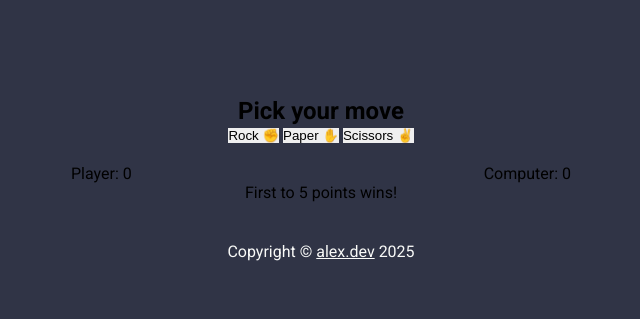
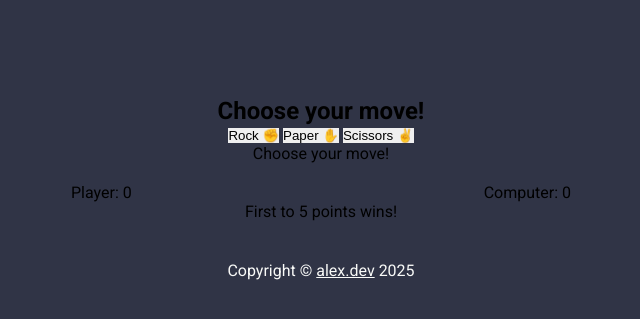
Before and after one commit to alexanderdavies-dev/Rock-Paper-Scissors-, a plain HTML site: page rockpaperscissors.html in a window 1280 px wide. Shown: the part 91-410 px from the top of the page, without its empty margins (319-959 px from the left). Drawn offline with Linux system fonts and the light colour scheme.

Commit message:
adding game-message div

```diff
--- a/rockpaperscissors.html
+++ b/rockpaperscissors.html
@@ -15,11 +15,12 @@
     </header>
     <main class = "main">
         <div class = "buttons">
-            <h2 class = "heading">Pick your move</h2>
+            <h2 class = "heading">Choose your move!</h2>
             <button class = "choice-btn" id = "rock-button" >Rock &#9994</button>
             <button class = "choice-btn" id = "paper-button" >Paper &#9995</button>
             <button class = "choice-btn" id = "scissors-button" >Scissors &#9996</button>
         </div>
+        <div class = "game-message">Choose your move!</div>
         <div class = "scoreboard">
             <div class = "scores-container">
                 <div class = "score-box" id = "player-score">Player: 0</div>
```
